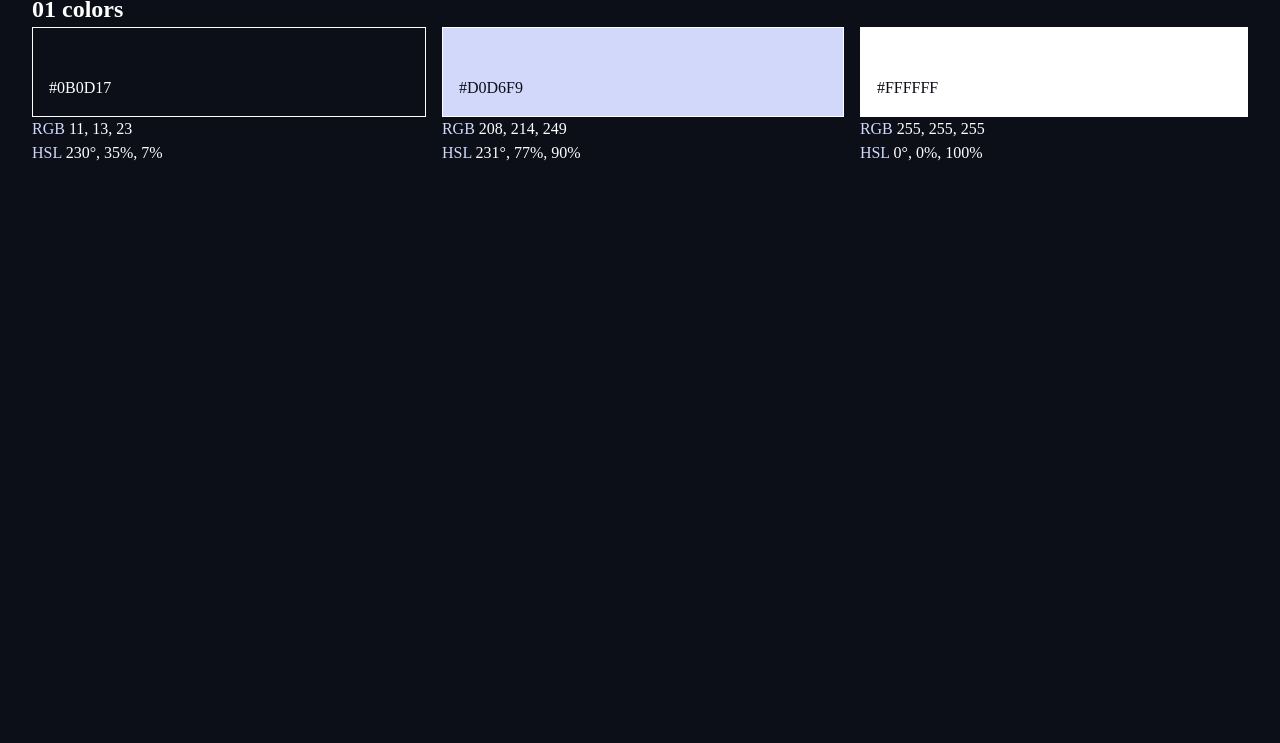
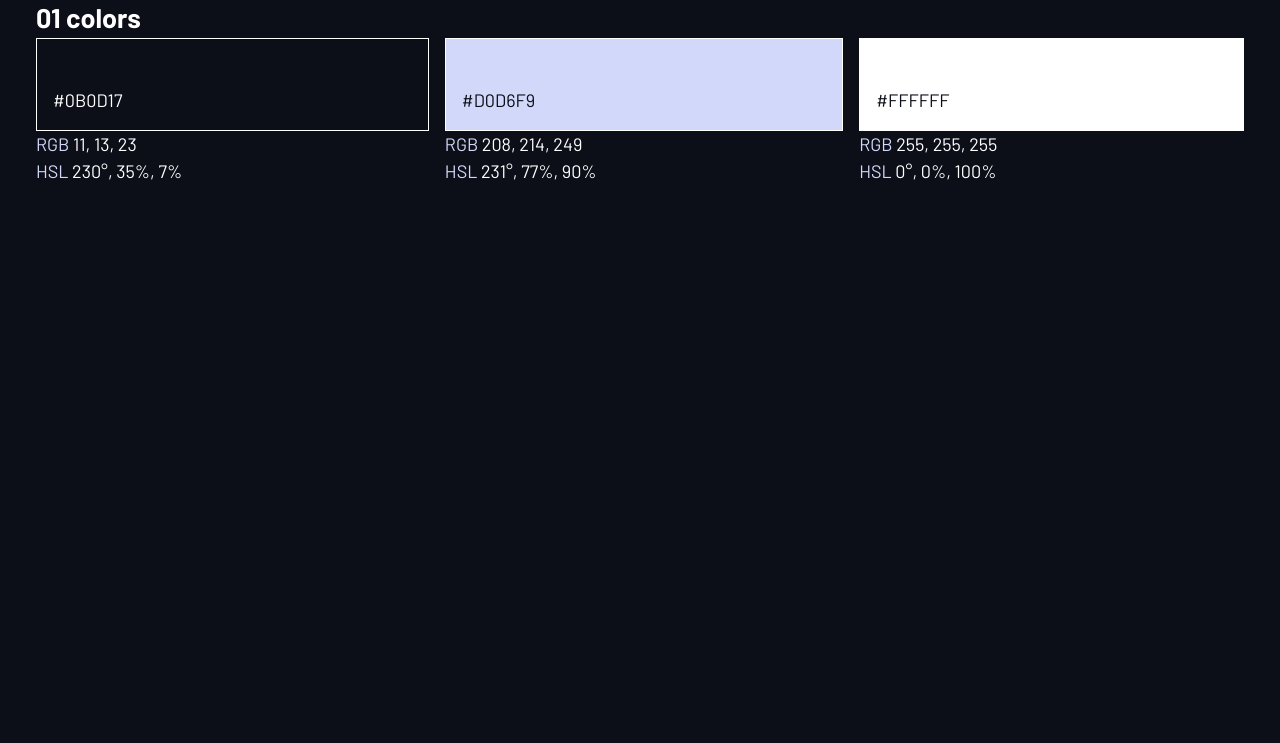
Before and after one commit to agusthas/FEM_space-tourism-website, a plain HTML site: page design-system.html in a window 1280 px wide. Shown: the part 57-800 px from the top of the page. Drawn offline with Linux system fonts and the light colour scheme; a web font is replaced by a local one.

Commit message:
fix: move body class to css styles

```diff
--- a/design-system.html
+++ b/design-system.html
@@ -14,7 +14,7 @@
     />
     <link rel="stylesheet" href="./index.css" />
   </head>
-  <body class="bg-dark text-white">
+  <body>
     <div class="container">
       <h1>Design system</h1>
 
--- a/index.css
+++ b/index.css
@@ -50,6 +50,10 @@ picture {
 body {
   line-height: 1.5;
   min-height: 100vh;
+  background-color: hsl(var(--clr-dark));
+  color: hsl(var(--clr-white));
+  font-family: var(--ff-sans-normal);
+  font-size: var(--fs-400);
 }
 
 /* make images easier to work with */
```
